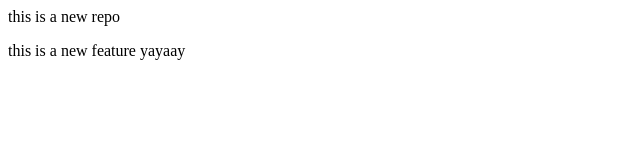
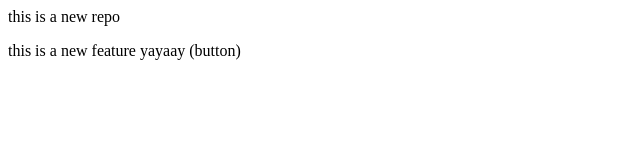
Before and after one commit to parth090805/localREPO, a plain HTML site: page index.html in a window 1280 px wide. Shown: the full height of the page, 0-640 px from the left. Drawn offline with Linux system fonts and the light colour scheme.

```diff
--- a/index.html
+++ b/index.html
@@ -1,2 +1,2 @@
 <p>this is a new repo</p>
-<p>this is a new feature yayaay</p>
+<p>this is a new feature yayaay (button)</p>
```
